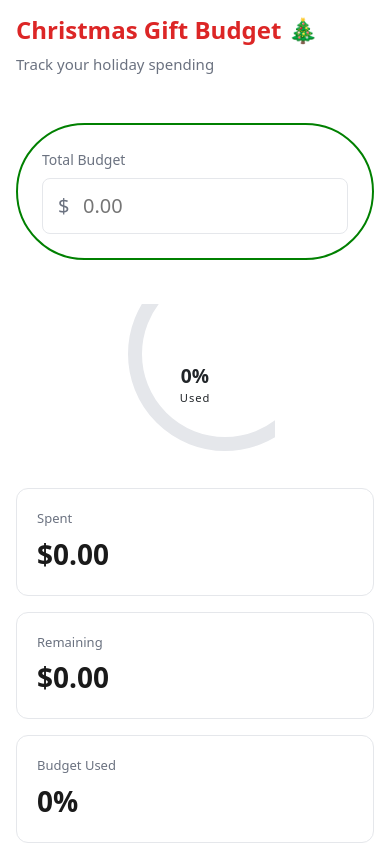
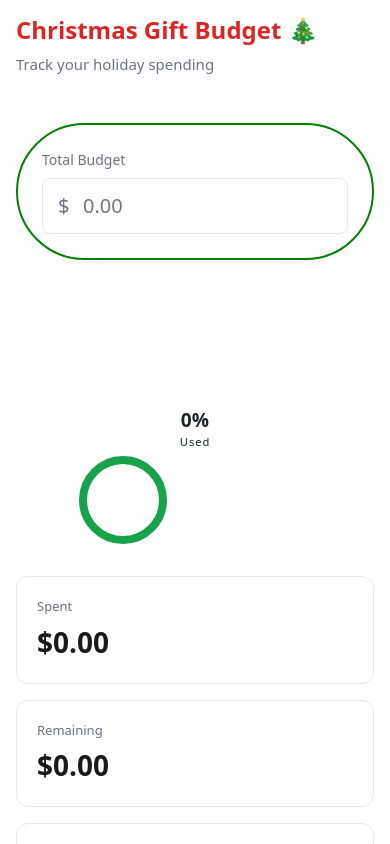
Before and after one commit to gefferyaddai/christ-budget-app, a React (Vite) app: page / in a window 390 px wide. Shown: the top 844 px of the page. Built offline with nearby package versions, Linux system fonts and the light colour scheme.

Commit message:
third fixed mobile circle overlap issue lmao

```diff
--- a/src/App.css
+++ b/src/App.css
@@ -407,3 +407,29 @@ body {
         max-height: 260px;
     }
 }
+.budget-ring-container,
+.budget-ring {
+    overflow: visible;
+}
+
+/* mobile sizing, but keep full circle visible */
+@media (max-width: 768px) {
+    .budget-ring-container {
+        order: 3;
+        position: static;
+        margin: 8px 0 12px;
+        display: flex;
+        justify-content: center;
+        align-items: center;
+    }
+
+    .budget-ring {
+        width: min(240px, 80vw);
+        height: min(240px, 80vw);
+    }
+
+    .budget-ring svg {
+        width: 100%;
+        height: 100%;
+    }
+}
--- a/src/App.tsx
+++ b/src/App.tsx
@@ -65,35 +65,31 @@ function PersonCard({ person, index, updatePerson, onRemove }: PersonCardProps)
     );
 }
 
-
 function BudgetRing({ percent }: { percent: number }) {
     const clamped = Math.max(0, Math.min(percent, 100));
-
-    const radius = 90;          // was ~40–60
-    const stroke = 14;          // thicker stroke
-    const circumference = 2 * Math.PI * radius;
-    const offset = circumference - (clamped / 100) * circumference;
+    const radius = 40;
+    const stroke = 8;
 
     return (
         <div className="budget-ring">
-            <svg width={220} height={220}>   {/* was ~96 or 140 */}
+            <svg width="96" height="96">
+                {/* light grey full circle */}
                 <circle
                     className="ring-track"
-                    cx={110}
-                    cy={110}
+                    cx="48"
+                    cy="48"
                     r={radius}
                     strokeWidth={stroke}
                     fill="none"
                 />
+                {/* green full circle ON TOP */}
                 <circle
                     className="ring-progress"
-                    cx={110}
-                    cy={110}
+                    cx="48"
+                    cy="48"
                     r={radius}
                     strokeWidth={stroke}
                     fill="none"
-                    strokeDasharray={circumference}
-                    strokeDashoffset={offset}
                 />
             </svg>
             <div className="budget-ring-label">
```
